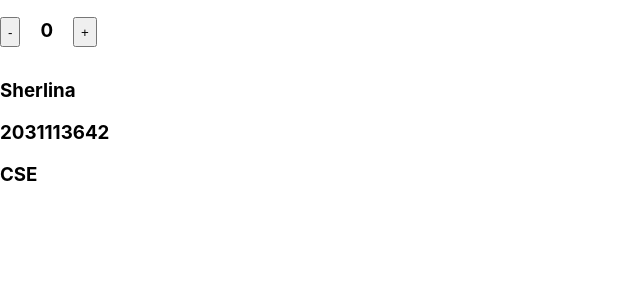
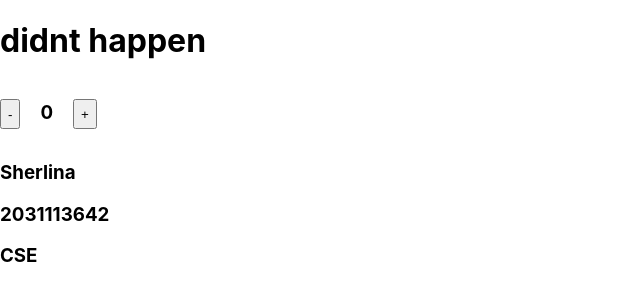
Before and after one commit to nehlinshanila/Group-Project, a React (Create React App) app: page / in a window 1280 px wide. Shown: the top 300 px of the page, without its empty margins (0-640 px from the left). Built offline with nearby package versions, Linux system fonts and the light colour scheme.

Commit message:
tests done

```diff
--- a/src/components/Header/Navbar/Navbar.jsx
+++ b/src/components/Header/Navbar/Navbar.jsx
@@ -1,11 +1,13 @@
 import HomeIcon from "./homeIcon/HomeIcon";
 import Info from "../info/info";
+import { useState } from "react";
 const Navbar = () => {
-
+    const isActive = false;
   return (
     <>
       {/* <HomeIcon />
       <HomeIcon />*/}
+      {isActive === true ? <HomeIcon /> : <h1>didnt happen</h1>}
       <HomeIcon />
 
     <Info />
```
Also changed, not shown: src/App.jsx (renamed from src/App.js).
